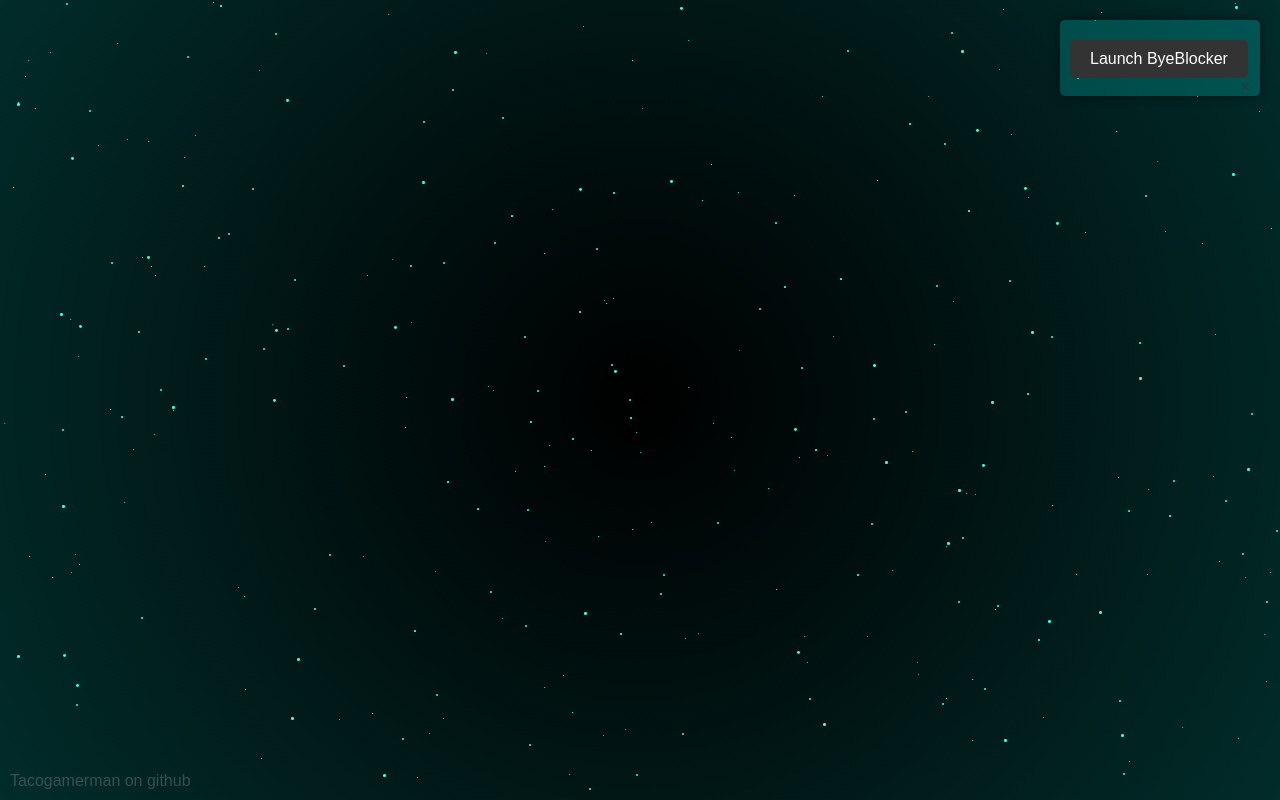
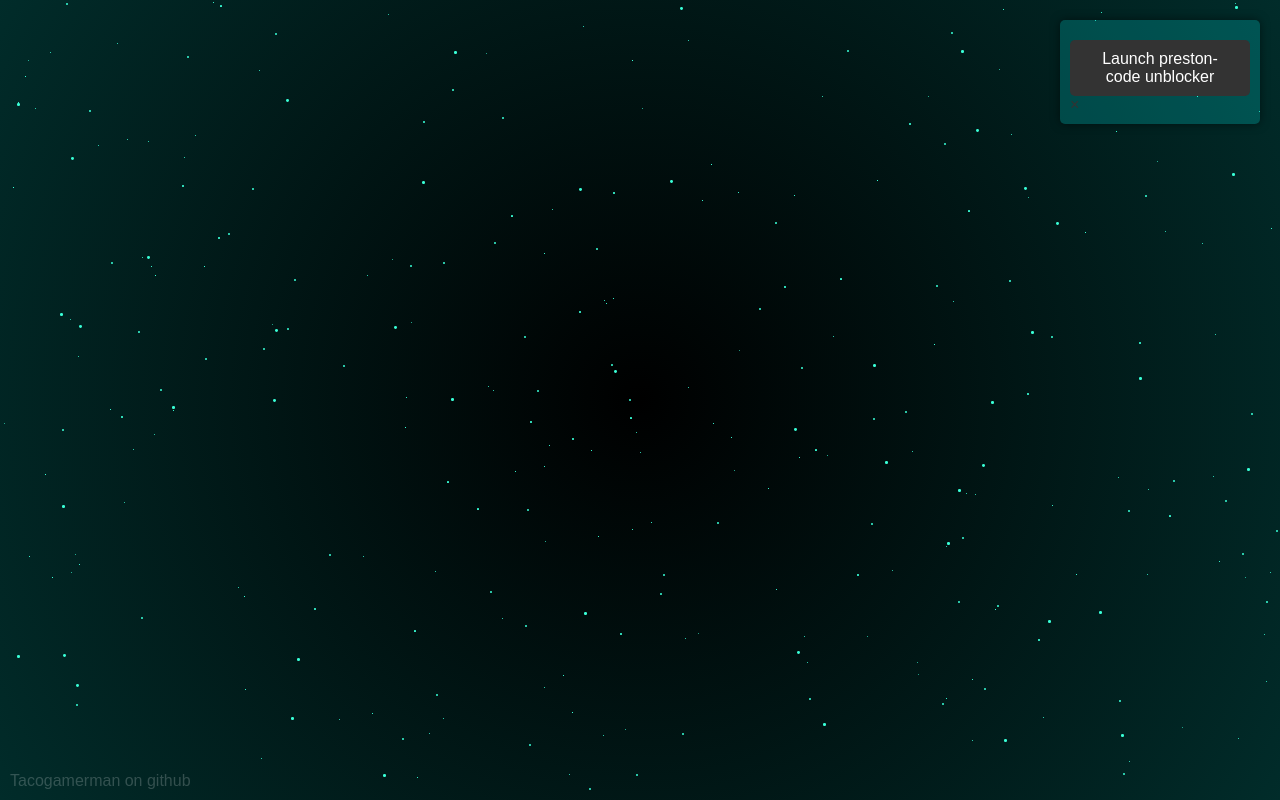
Before and after one commit to Preston-Riley/doog, a plain HTML site: page index.html in a window 1280 px wide. Drawn offline with Linux system fonts and the light colour scheme; animation ran at ten frames a second.

Commit message:
Update index.html

```diff
--- a/index.html
+++ b/index.html
@@ -120,7 +120,7 @@
   menuContent.style.padding = '10px';
 
   closeButton.style.cssText = `
-    float: right;
+    float: middle;
     cursor: pointer;
     color: #333;
   `;
@@ -129,7 +129,7 @@
     menu.remove();
   };
 
-  button.innerHTML = 'Launch ByeBlocker';
+  button.innerHTML = 'Launch preston-code unblocker';
   button.style.cssText = `
     font-family: Arial;
     font-size: 16px;
```
